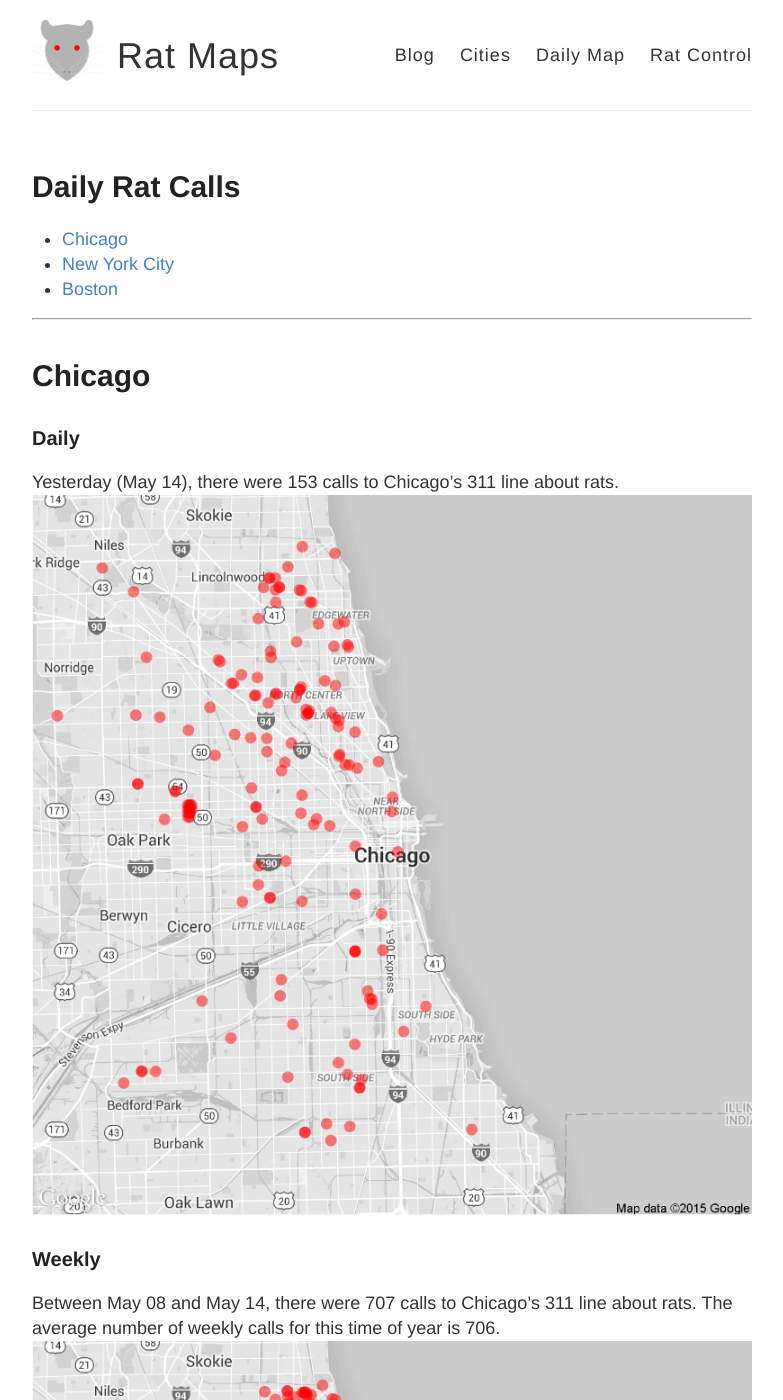
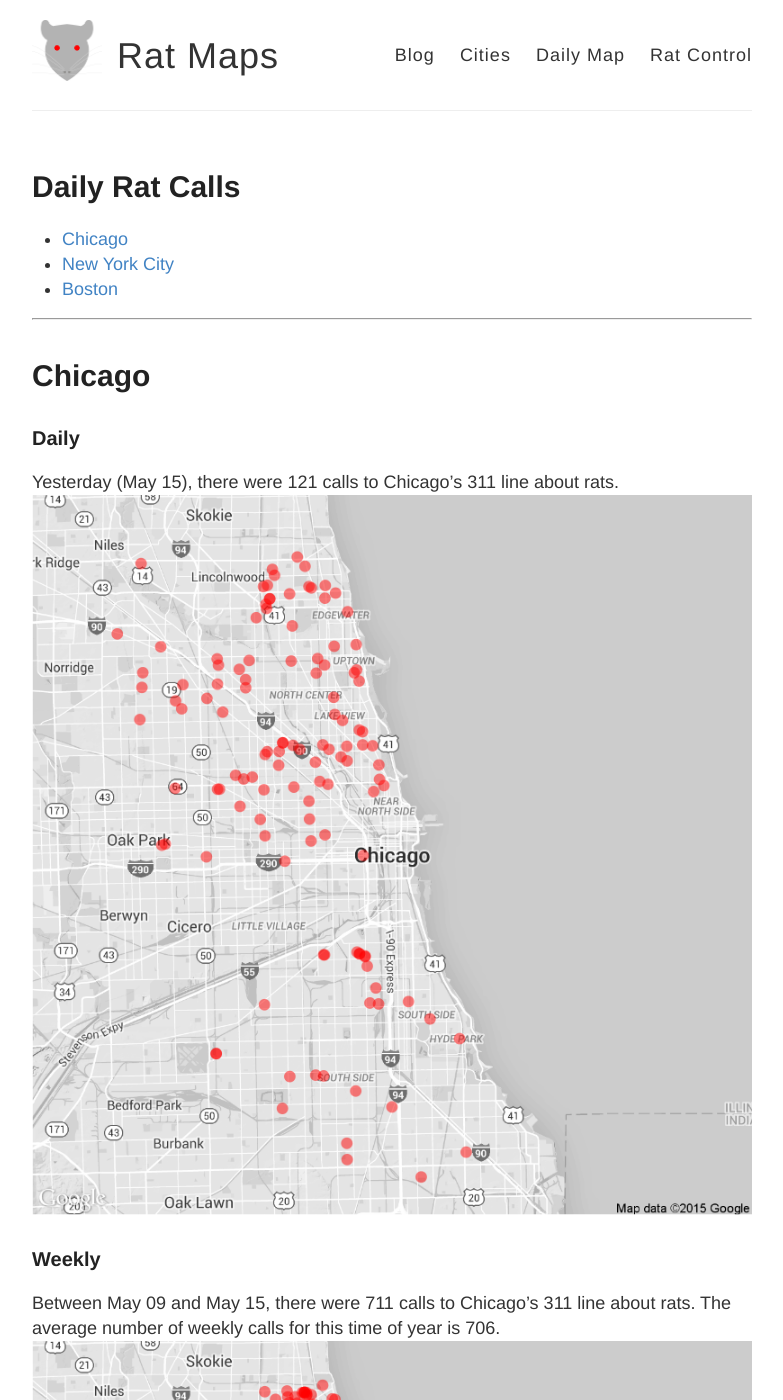
Before and after one commit to DanielHadley/ratmaps, a Jekyll site: the page built from daily.md, in a window 1280 px wide and 1400 px high. Shown: the whole window, without its empty margins (248-1031 px from the left). Built offline with Jekyll 4.4.1, drawn with Linux system fonts in a browser that asks for light colours; comment, search, counter and statistics services are not loaded; some of the changed text lies outside the part shown.

Commit message:
Daily Maps

```diff
--- a/daily.md
+++ b/daily.md
@@ -15,22 +15,22 @@
 
 ### Daily
 
-Yesterday (May 14), there were 153 calls to Chicago's 311 line about rats.
+Yesterday (May 15), there were 121 calls to Chicago's 311 line about rats.
 ![Chicago rat calls to 311 weekly map]({{ site.cityimages }}/daily/Chicago_Rat_Map_Daily.png)
 
 ### Weekly
-Between May 08 and May 14, there were 707 calls to Chicago's 311 line about rats. The average number of weekly calls for this time of year is 706.
+Between May 09 and May 15, there were 711 calls to Chicago's 311 line about rats. The average number of weekly calls for this time of year is 706.
 ![Chicago rat calls to 311 weekly map]({{ site.cityimages }}/daily/Chicago_Rat_Map_Weekly.png)
 ***
 # New York City <a id="nyc"><a>
 
 ### Daily
 
-Yesterday (May 14), there were 0 calls to New York City's 311 line about rats.
+Yesterday (May 15), there were 0 calls to New York City's 311 line about rats.
 ![NYC rat calls to 311 weekly map]({{ site.cityimages }}/daily/NYC_Rat_Map_Daily.png)
 
 ### Weekly
-Between May 08 and May 14, there were 0 calls to New York City's 311 line about rats. The average number of weekly calls for this time of year is 259.
+Between May 09 and May 15, there were 0 calls to New York City's 311 line about rats. The average number of weekly calls for this time of year is 259.
 ![NYC rat calls to 311 weekly map]({{ site.cityimages }}/daily/NYC_Rat_Map_Weekly.png)
 
 Each red dot represents one call about a rat seen in that location. The dots are transparent, so multiple calls from one location will be seen as a solid dot. The usual caveats apply: more calls do not necessarily mean that there are more rats in that location than other parts of the city. A cluster of dots could indicate that one resident is unusually vocal about rodents in his or her neighborhood. Also, more densely populated neighborhoods tend to make more calls to 311.
```
Also changed, not shown: images/pages/daily/Chicago_Rat_Map_Daily.png, images/pages/daily/Chicago_Rat_Map_Weekly.png, images/pages/daily/NYC_Rat_Map_Daily.png, images/pages/daily/NYC_Rat_Map_Weekly.png.
